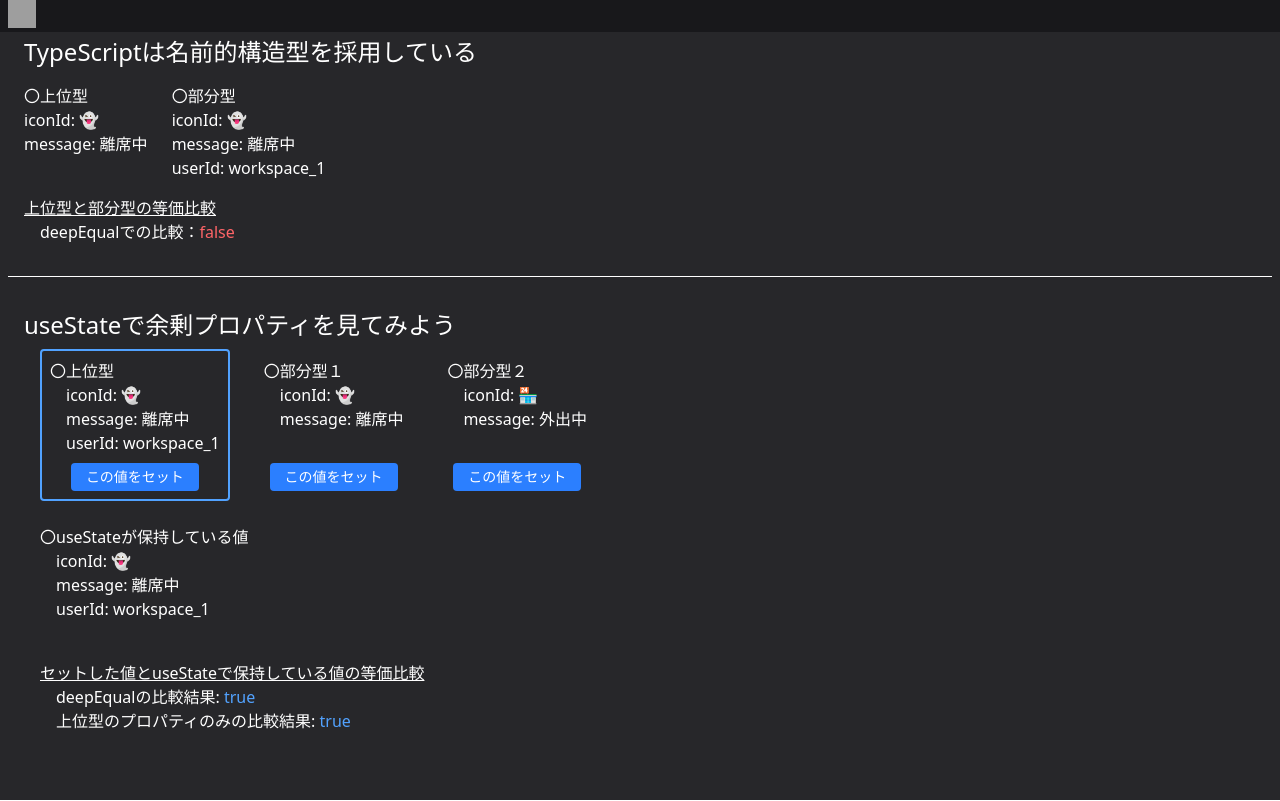
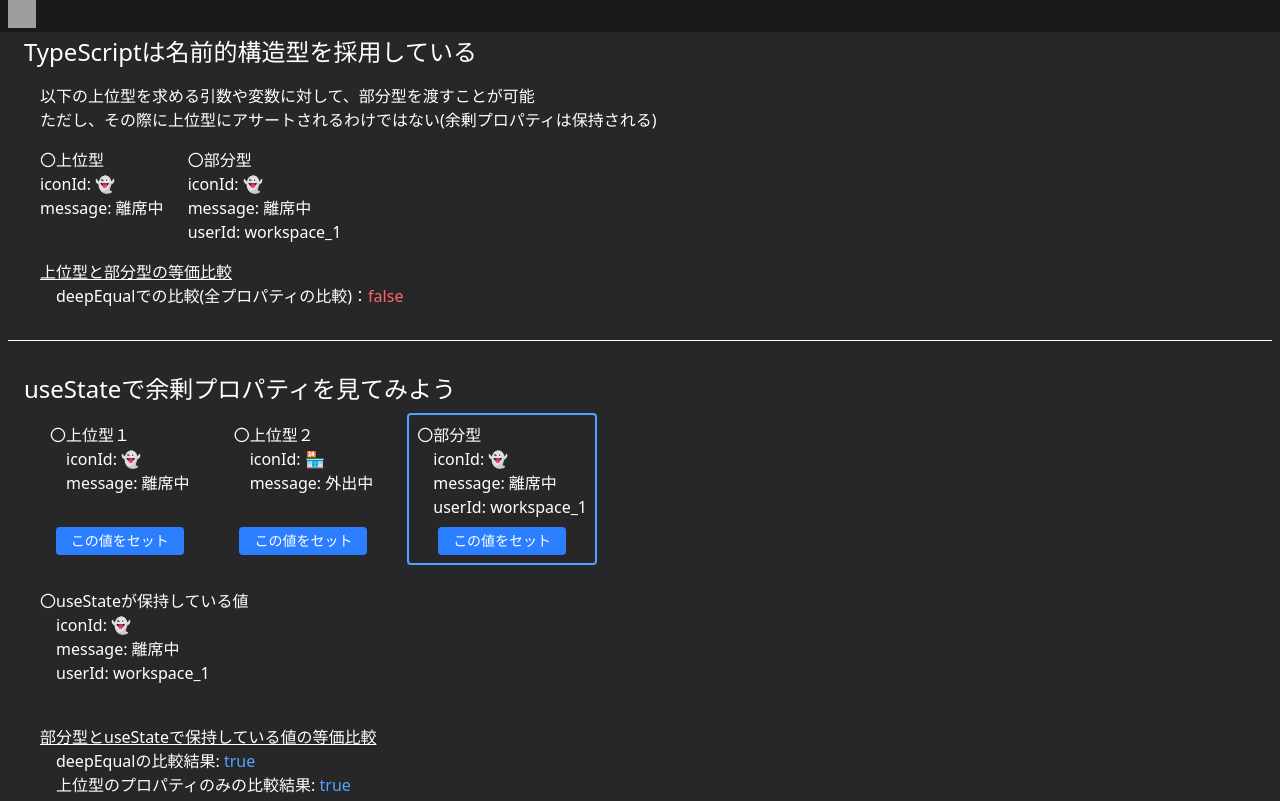
Before and after one commit to shari-sushi/sandbox, a React (Vite) app in the folder frontend/: page /typescript/excess-property in a window 1280 px wide. Built offline with nearby package versions, Linux system fonts and the light colour scheme; grey boxes are pictures that could not be loaded.

Commit message:
修正に次ぐ修正

```diff
--- a/frontend/src/pages/TypeScript/ExcessPropertyPage.tsx
+++ b/frontend/src/pages/TypeScript/ExcessPropertyPage.tsx
@@ -30,9 +30,9 @@ const PrototypeEqualityDemo = () => {
     console.log(newActivity) // {iconId: '👻', message: '離席中'}
 
     // どこかから既存のアクションを取得する処理をイメージ
-    const current = getCurrentActivity()
+    const current = getsubtypeActivity()
     console.log(current) // {userId: '1', iconId: '👻', message: '離席中' }
-    // ※ console.log(currentActivity.userId) はコンパイルエラーになる
+    // ※ console.log(subtypeActivity.userId) はコンパイルエラーになる
 
     const isSame = isSameActivity(current, newActivity)
     if (isSame) {
@@ -44,65 +44,69 @@ const PrototypeEqualityDemo = () => {
     console.log("アクティビティが変更されたのでサーバーへ送信しました")
   }
 
-  updateActivity(subtypeActivity1)
+  updateActivity(supertypeActivity1)
 
   return (
     <div className="flex flex-col gap-y-4 ml-4">
       <h1 className="text-2xl">TypeScriptは名前的構造型を採用している</h1>
-      <div className="flex gap-6">
+      <div className="flex flex-col ml-4">
+        <span>以下の上位型を求める引数や変数に対して、部分型を渡すことが可能</span>
+        <span>ただし、その際に上位型にアサートされるわけではない(余剰プロパティは保持される)</span>
+      </div>
+      <div className="ml-4">
+        <div className="flex gap-6 ">
           <div>
             〇上位型
-          {Object.keys(subtypeActivity1).map((key) => (
+            {Object.keys(supertypeActivity1).map((key) => (
               <div key={key}>
-              {key}: {subtypeActivity1[key as keyof Activity]}
+                {key}: {supertypeActivity1[key as keyof Activity]}
               </div>
             ))}
           </div>
           <div>
             〇部分型
-          {Object.keys(currentActivity).map((key) => (
+            {Object.keys(subtypeActivity).map((key) => (
               <div key={key}>
-              {key}: {currentActivity[key as keyof Activity]}
+                {key}: {subtypeActivity[key as keyof Activity]}
               </div>
             ))}
           </div>
         </div>
-      <div>
+      </div>
+      <div className="ml-4">
         <div className="underline">上位型と部分型の等価比較</div>
         <div className="ml-4">
-          deepEqualでの比較：
+          deepEqualでの比較(全プロパティの比較)：
           {/* falseになる */}
-          <span className="text-red-400">{isSameActivity(currentActivity, subtypeActivity1) ? "true" : "false"}</span>
+          <span className="text-red-400">{isSameActivity(subtypeActivity, supertypeActivity1) ? "true" : "false"}</span>
         </div>
       </div>
     </div>
   )
 }
 
-const getCurrentActivity = (): UserActivity => {
-  return currentActivity
+const getsubtypeActivity = (): UserActivity => {
+  return subtypeActivity
 }
 
-const supertypeActivity: UserActivity = {
+const supertypeActivity1: Activity = {
+  iconId: "👻",
+  message: "離席中",
+}
+
+const supertypeActivity2: Activity = {
+  iconId: "🏪",
+  message: "外出中",
+}
+
+const subtypeActivity: UserActivity = {
   iconId: "👻",
   message: "離席中",
   userId: "workspace_1",
 }
 
-const currentActivity = supertypeActivity
-
-const subtypeActivity1: Activity = {
-  iconId: "👻",
-  message: "離席中",
-}
-
-const subtypeActivity2: Activity = {
-  iconId: "🏪",
-  message: "外出中",
-}
-
 const ExcessPropertyUseStatePage = () => {
-  const [activity, setActivity] = useState<Activity>(supertypeActivity)
+  const [activity, setActivity] = useState<Activity>(subtypeActivity)
 
   return (
     <div className="ml-4 flex flex-col gap-y-2">
@@ -126,23 +130,22 @@ const ExcessPropertyUseStatePage = () => {
 }
 
 const Buttons = ({ setActivity }: { setActivity: (activity: Activity) => void }) => {
-  const [selected, setSelected] = useState<number>(1)
+  const [selected, setSelected] = useState<"super1" | "super2" | "sub1">("sub1")
 
   return (
     <div className="flex gap-x-6">
       <div
-        className={`flex flex-col gap-y-2 rounded p-2 cursor-pointer group ${selected === 1 ? "border-2 border-blue-400" : "m-0.5"}`}
+        className={`flex flex-col gap-y-2 p-2 rounded cursor-pointer group ${selected === "super1" ? "border-2 border-blue-400" : "m-0.5"}`}
         onClick={() => {
-          setActivity(supertypeActivity)
-          setSelected(1)
-          console.log("元の値をセット")
+          setActivity(supertypeActivity1)
+          setSelected("super1")
         }}>
         <div className="h-24">
-          〇上位型
+          〇上位型１
           <div className="ml-4">
-            {Object.keys(currentActivity).map((key) => (
+            {Object.keys(supertypeActivity1).map((key) => (
               <div key={key}>
-                {key}: {currentActivity[key as keyof UserActivity]}
+                {key}: {supertypeActivity1[key as keyof Activity]}
               </div>
             ))}
           </div>
@@ -151,41 +154,41 @@ const Buttons = ({ setActivity }: { setActivity: (activity: Activity) => void })
       </div>
 
       <div
-        className={`flex flex-col gap-y-2 p-2 rounded cursor-pointer group ${selected === 2 ? "border-2 border-blue-400" : "m-0.5"}`}
+        className={`flex flex-col gap-y-2 p-2 rounded cursor-pointer group ${selected === "super2" ? "border-2 border-blue-400" : "m-0.5"}`}
         onClick={() => {
-          setActivity(subtypeActivity1)
-          setSelected(2)
+          setActivity(supertypeActivity2)
+          setSelected("super2")
         }}>
         <div className="h-24">
-          〇部分型１
+          〇上位型２
           <div className="ml-4">
-            {Object.keys(subtypeActivity1).map((key) => (
+            {Object.keys(supertypeActivity2).map((key) => (
               <div key={key}>
-                {key}: {subtypeActivity1[key as keyof Activity]}
+                {key}: {supertypeActivity2[key as keyof Activity]}
+              </div>
+            ))}
+          </div>
+        </div>
+        <div className="bg-blue-500 group-hover:bg-blue-700 text-white text-sm px-2 py-1 rounded w-32 cursor-pointer mx-auto text-center">この値をセット</div>
+      </div>
+
+      <div
+        className={`flex flex-col gap-y-2 rounded p-2 cursor-pointer group ${selected === "sub1" ? "border-2 border-blue-400" : "m-0.5"}`}
+        onClick={() => {
+          setActivity(subtypeActivity)
+          setSelected("sub1")
+        }}>
+        <div className="h-24">
+          〇部分型
+          <div className="ml-4">
+            {Object.keys(subtypeActivity).map((key) => (
+              <div key={key}>
+                {key}: {subtypeActivity[key as keyof UserActivity]}
               </div>
             ))}
           </div>
         </div>
         <button className="bg-blue-500 group-hover:bg-blue-700 text-white text-sm px-2 py-1 rounded w-32 cursor-pointer mx-auto text-center">この値をセット</button>
-      </div>
-
-      <div
-        className={`flex flex-col gap-y-2 p-2 rounded cursor-pointer group ${selected === 3 ? "border-2 border-blue-400" : "m-0.5"}`}
-        onClick={() => {
-          setActivity(subtypeActivity2)
-          setSelected(3)
-        }}>
-        <div className="h-24">
-          〇部分型２
-          <div className="ml-4">
-            {Object.keys(subtypeActivity2).map((key) => (
-              <div key={key}>
-                {key}: {subtypeActivity2[key as keyof Activity]}
-              </div>
-            ))}
-          </div>
-        </div>
-        <div className="bg-blue-500 group-hover:bg-blue-700 text-white text-sm px-2 py-1 rounded w-32 cursor-pointer mx-auto text-center">この値をセット</div>
       </div>
     </div>
   )
@@ -196,12 +199,12 @@ const Result = ({ activity }: { activity: Activity }) => {
     return a.iconId === b.iconId && a.message === b.message
   }
 
-  const isSame = isSameActivity(activity, currentActivity)
-  const isDeepEqual = deepEqual(activity, currentActivity)
+  const isSame = isSameActivity(activity, subtypeActivity)
+  const isDeepEqual = deepEqual(activity, subtypeActivity)
 
   return (
     <div className="mt-4">
-      <span className="underline">セットした値とuseStateで保持している値の等価比較</span>
+      <span className="underline">部分型とuseStateで保持している値の等価比較</span>
       <div className="ml-4">
         <div>
           deepEqualの比較結果: <span className={`${isDeepEqual ? "text-blue-400" : "text-red-400"}`}>{JSON.stringify(isDeepEqual)}</span>
```
Lines whose indentation alone changed are shown as unchanged.
